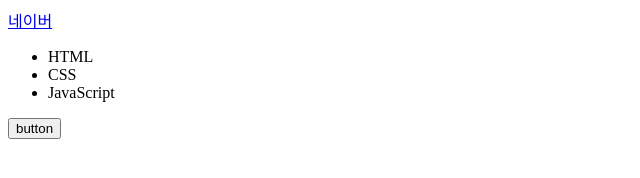
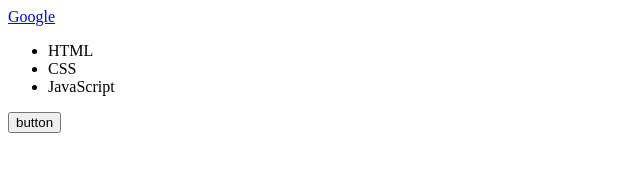
Before and after one commit to hochan222/dom-element-node, a plain HTML site: page ex2/index.html in a window 1280 px wide. Shown: the whole page, without its empty margins (0-640 px from the left). Drawn offline with Linux system fonts and the light colour scheme.

Commit message:
feat: ex2

```diff
--- a/ex2/index.html
+++ b/ex2/index.html
@@ -1,4 +1,4 @@
-<a id="anchor" href="http://naver.com">네이버</a>
+<a id="anchor" href="http://google.com/">Google</a>
 <ul>
   <li>HTML</li>
   <li>CSS</li>
```
Also changed, not shown: 2 other files.
